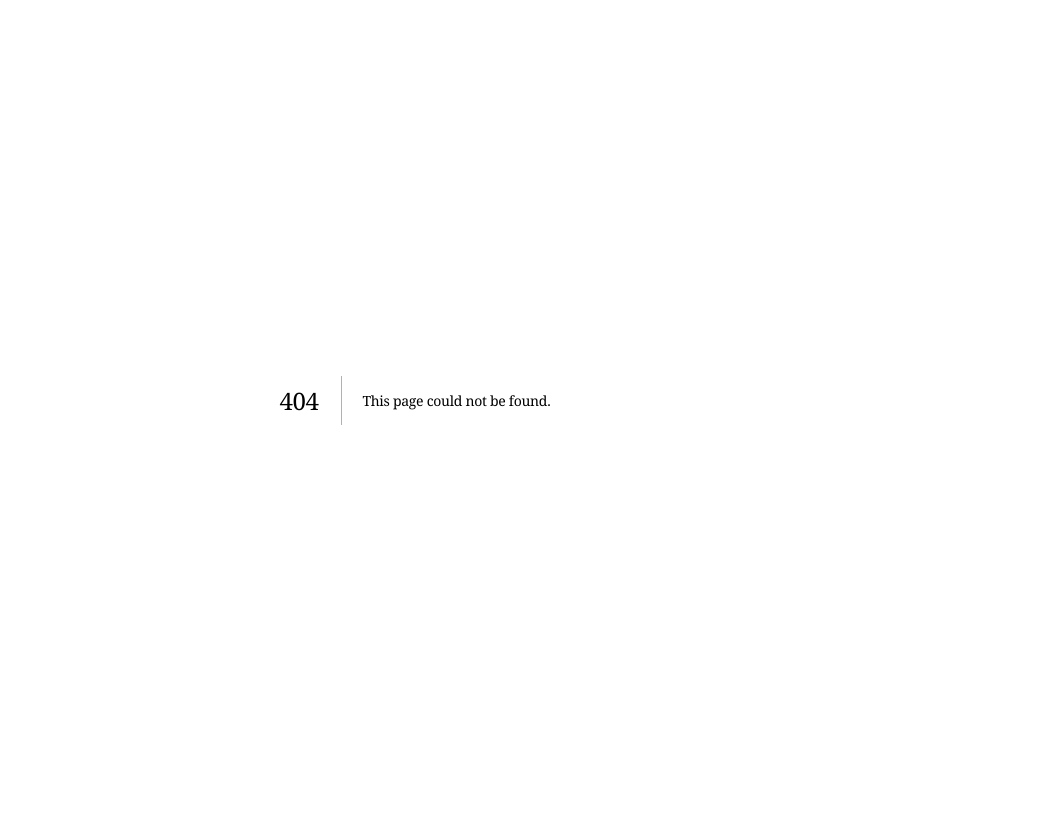
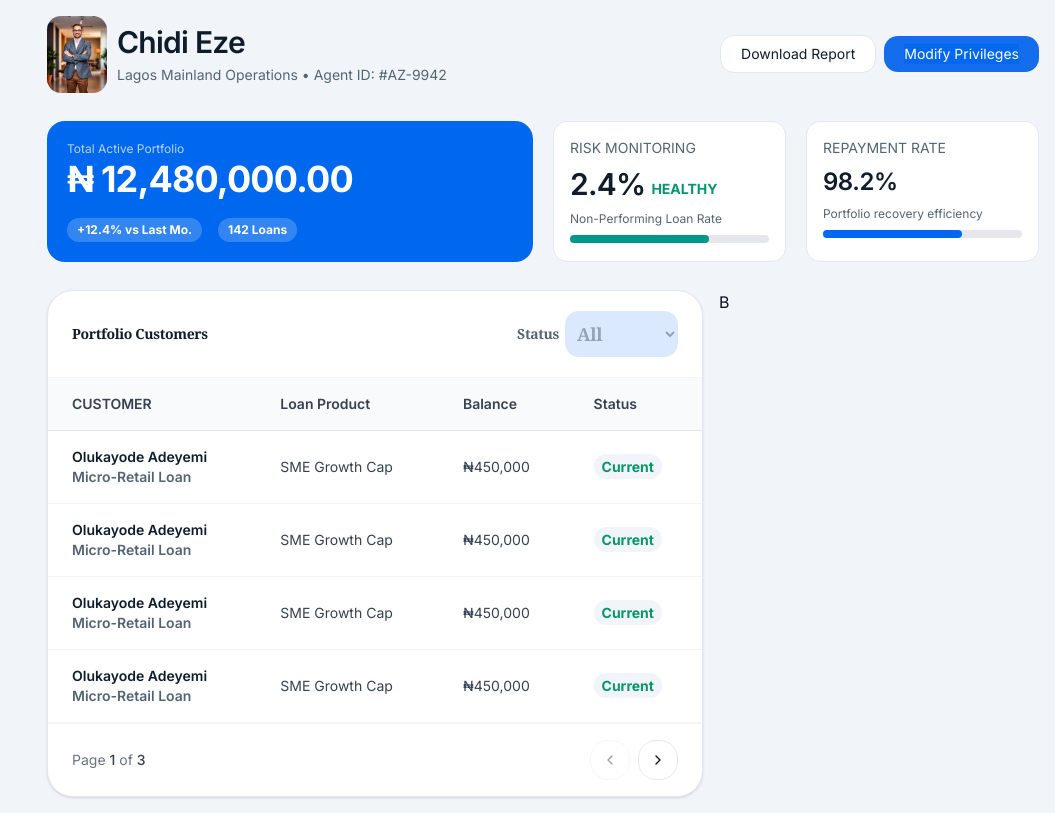
Before and after one commit to Banicoop/coocredit-business, a Next.js app: page /super-agent/team/1 in a window 1280 px wide. Before the commit this address had no page. Shown: the whole page, without its empty margins (225-1280 px from the left). Built offline with nearby package versions, Linux system fonts and the light colour scheme; a web font is replaced by a local one.

Commit message:
implement agent customer portfolio list

```diff
--- /dev/null
+++ b/src/app/(dashboard)/super-agent/(main)/team/[id]/page.tsx
@@ -0,0 +1,87 @@
+import { PageHeader } from '@/components/ui/PageHeader';
+import { Flex, FlexBox, FlexCol, Grid } from '@/components/ui/ui-layout';
+import Image from 'next/image';
+import Typography from '@/components/primitives/Typography';
+import { ProgressBar } from '@/components/ui/ProgessBar';
+import React from 'react';
+
+import user from '@/assets/svgs/agent-portrait.jpg'
+import CustomersList from '../_sections/CustomersList';
+
+interface CardProps {
+    title: string;
+    content: React.ReactNode;
+    desc: string;
+    value: number;
+    className: string
+}
+
+const Card = ({title, content, desc, value, className}: CardProps) => (
+    <FlexBox className='flex-col gap-2'>
+        <Typography color='primary'>{title}</Typography>
+        <div>{content}</div>
+        <Typography variant='small' color='primary'>{desc}</Typography>
+        <ProgressBar value={value} className={className}/>
+    </FlexBox>
+)
+
+const TeamDetails = () => {
+
+  return (
+    <Grid className='gap-7'>
+        <Flex className='gap-2.5 w-full'>
+        <Image src={user} alt='AGENT' width={60} height={60} className='rounded-lg'/>
+        <PageHeader
+            className='w-full'
+            title='Chidi Eze'
+            description='Lagos Mainland Operations • Agent ID: #AZ-9942'
+            actions={[
+                {
+                    label: 'Download Report',
+                },
+                {
+                    label: 'Modify Privileges',
+                    variant: 'primary'
+                },
+            ]}
+        />
+        </Flex>
+
+        <Grid className='grid-cols-2 md:grid-cols-4 gap-5'>
+            <FlexCol className='col-span-2 p-5 bg-primary rounded-xl'>
+                <Typography variant='small' className='text-card/70'>Total Active Portfolio</Typography>
+                <Typography color='light' variant='h1'>₦ 12,480,000.00</Typography>
+                <Flex className='gap-4 mt-4'>
+                    <Typography className='text-card bg-card/20 text-xs font-bold px-2.5 py-1 rounded-md'>+12.4% vs Last Mo.</Typography>
+                    <Typography className='text-card bg-card/20 text-xs font-bold px-2.5 py-1 rounded-md'>142 Loans</Typography>
+                </Flex>
+            </FlexCol>
+            <Card
+                title='RISK MONITORING'
+                content={
+                <Flex className='items-baseline gap-1.5'>
+                    <Typography variant='h2'>2.4%</Typography>
+                    <Typography weight='bold' color='success' className='mt-2'>HEALTHY</Typography>
+                </Flex>}
+                desc='Non-Performing Loan Rate' value={70} className='bg-chart-2'/>
+            <Card
+                title='REPAYMENT RATE'
+                content={<Typography variant='h3'>98.2%</Typography>}
+                desc='Portfolio recovery efficiency'
+                value={70} className='bg-primary'/>
+        </Grid>
+
+        <Grid className='lg:grid-cols-3 gap-4'>
+            {/* MAIN */}
+            <Grid className='col-span-2'>
+                <CustomersList/>
+            </Grid>
+
+            {/* ACTIVITY & OTHERS */}
+            <Grid>B</Grid>
+        </Grid>
+    </Grid>
+  )
+}
+
+export default TeamDetails;
--- a/src/app/(dashboard)/super-agent/(main)/team/_sections/AgentCard.tsx
+++ b/src/app/(dashboard)/super-agent/(main)/team/_sections/AgentCard.tsx
@@ -1,3 +1,5 @@
+'use client';
+
 import { Flex, FlexBox, FlexCol } from '@/components/ui/ui-layout';
 import Image from 'next/image';
 import Typography from '@/components/primitives/Typography';
@@ -7,9 +9,24 @@ import { ColItem } from '@/components/ui/PageHeader';
 import user from '@/assets/images/user.png';
 import agent from '@/assets/svgs/agents.svg';
 import Button from '@/components/primitives/buttons/Button';
+import { useRouter } from 'next/navigation';
+
+type AgentType = 'pending' | 'active' | 'inactive';
 
 
-const AgentCard = () => {
+const AgentCard = ({type}: {type: AgentType}) => {
+
+    const router = useRouter();
+
+    const handleClick = () => {
+        if(type === 'active'){
+            router.push('/super-agent/team/id')
+        } else {
+            return;
+        }
+    }
+
+
   return (
     <FlexBox className='flex-col gap-1'>
         <Flex className='justify-between items-start'>
@@ -21,7 +38,11 @@ const AgentCard = () => {
                         item2='Agent ID: AGT-992384'
                         className1='font-bold text-lg'
                         className2='text-ring text-xs'/>
-                    <Typography color='success' weight='semibold' startIcon={<div className='w-2 h-2 rounded-full bg-chart-2'/>} className='bg-muted p-1 px-4 rounded-md w-fit'>Active</Typography>
+                    <Typography
+                    color={type === 'active' ? 'active': type === 'inactive' ? 'destructive': 'pending'}
+                    weight='semibold'
+                    startIcon={<div className={`w-2 h-2 rounded-full ${type === 'pending' ? 'bg-chart-5': type === 'active' ? 'bg-primary': 'bg-destructive'}`}/>}
+                    className='bg-muted p-1 px-4 rounded-md w-fit capitalize'>{type === 'pending' ? 'KYC PENDING': `${type}`}</Typography>
                 </FlexCol>
             </Flex>
             <EllipsisVertical size={24} className='text-ring cursor-pointer'/>
@@ -36,16 +57,22 @@ const AgentCard = () => {
                 className1='text-ring font-bold capitalize'
                 className2='text-accent-foreground font-bold'/>
             <ColItem
-                item1='Comm. Earned'
-                item2='₦245,000'
+                item1={type === 'active' ? 'Comm. Earned': type === 'pending' ? 'DOCUMENTS': 'LAST ACTIVE'}
+                item2={type === 'active' ? '₦245,000': type === 'pending' ? 'Pending Review': '8 Days Ago'}
                 className1='text-ring font-bold capitalize'
-                className2='text-primary font-bold'
+                className2={`font-bold ${type === 'active' ? 'text-primary': type === 'pending' ? 'text-chart-5': 'text-destructive'}`}
                 />
         </Flex>
 
         <Flex className='justify-between py-4'>
             <Image src={agent} alt='Agents' width={50} height={16} />
-            <Button variant='ghost' endIcon={<ArrowRightIcon size={18} className=''/>}>View Performance</Button>
+            <Button
+            onClick={handleClick}
+            className={type === 'active' ? 'bg-primary' :
+                type === 'pending' ? 'bg-chart-5': 'bg-destructive'}
+            endIcon={<ArrowRightIcon size={18} />}>
+                {type === 'active' ? 'View Performance':  type === 'inactive' ? 'Re-engage Agent': 'Complete KYC'}
+            </Button>
         </Flex>
     </FlexBox>
   )
--- a/src/app/(dashboard)/super-agent/(main)/team/_sections/AgentsList.tsx
+++ b/src/app/(dashboard)/super-agent/(main)/team/_sections/AgentsList.tsx
@@ -33,10 +33,10 @@ const AgentsList = () => {
         </FlexCol>
         {/* CARD LIST */}
         <Grid className='md:grid-cols-3 gap-5'>
-            <AgentCard/>
-            <AgentCard/>
-            <AgentCard/>
-            <AgentCard/>
+            <AgentCard type='active'/>
+            <AgentCard type='inactive'/>
+            <AgentCard type='pending'/>
+            <AgentCard type='active'/>
         </Grid>
     </Grid>
   )
--- /dev/null
+++ b/src/app/(dashboard)/super-agent/(main)/team/_sections/CustomersList.tsx
@@ -0,0 +1,70 @@
+'use client';
+
+import CustomSelect from '@/components/primitives/inputs/CustomSelect';
+import { BasicTable } from '@/components/primitives/tables/BasicTable';
+import Typography from '@/components/primitives/Typography';
+import { Flex, FlexCol } from '@/components/ui/ui-layout';
+import React from 'react'
+
+
+const data = Array.from({length: 10}, (() => ({
+    customer: {
+        name: 'Olukayode Adeyemi',
+        detail: 'Micro-Retail Loan'
+    },
+    balance: '₦450,000',
+    loanProduct: 'SME Growth Cap',
+    status: 'current'
+})))
+
+const Title = () => (
+    <Flex className='justify-between'>
+        <Typography>Portfolio Customers</Typography>
+        <CustomSelect label='Status'
+        wrapperClass='flex flex-row items-center gap-1.5' options={[
+            {label: 'All', value: 'all'},
+            {label: 'Current', value: 'active'},
+            {label: 'Overdue', value: 'inactive'},]}/>
+    </Flex>
+)
+
+const CustomersList = () => {
+
+    const columns = [
+        {
+            key: 'customer',
+            title: 'CUSTOMER',
+            render: (customer: any) => (
+                <FlexCol>
+                    <Typography weight='semibold'>{customer.name}</Typography>
+                    <Typography color='primary' weight='semibold'>{customer.detail}</Typography>
+                </FlexCol>
+            )
+        },
+        {
+            key: 'loanProduct',
+            title: 'Loan Product'
+        },
+        {
+            key: 'balance',
+            title: 'Balance'
+        },
+        {
+            key: 'status',
+            title: 'Status',
+            render: (status: string) => (
+                <Typography color='success' className='py-1 px-2 rounded-md bg-accent capitalize font-bold'>{status}</Typography>
+            )
+        },
+    ]
+
+  return (
+    <BasicTable
+        columns={columns}
+        data={data ?? []}
+        title={<Title/>}
+        pageSize={4} pagination/>
+  )
+}
+
+export default CustomersList;
--- a/src/components/primitives/Typography.tsx
+++ b/src/components/primitives/Typography.tsx
@@ -19,7 +19,7 @@ interface TypographyProps {
   as?: React.ElementType; // more flexible than variant
   font?: "inter" | "sans" | "atomic" | 'katibeh' | 'poppins' | 'manrope';
   weight?: "normal" | "medium" | "semibold" | "bold";
-  color?: "default" | "muted" | "primary" | "primary2" | 'secondary' | 'success' | 'neutral' | 'active' | 'light' | 'destructive';
+  color?: "default" | "muted" | "primary" | "primary2" | 'secondary' | 'success' | 'neutral' | 'active' | 'light' | 'destructive' | 'pending';
   truncate?: boolean;
   startIcon?: React.ReactNode;
   endIcon?: React.ReactNode;
@@ -67,7 +67,7 @@ const colorMap = {
   neutral: "text-blue-100",
   light: "text-[#FFFFFF]",
   destructive: "text-[#93000A]",
-
+  pending: 'text-chart-5'
 };
 
 const Typography = ({
```
Lines whose indentation alone changed are shown as unchanged.
